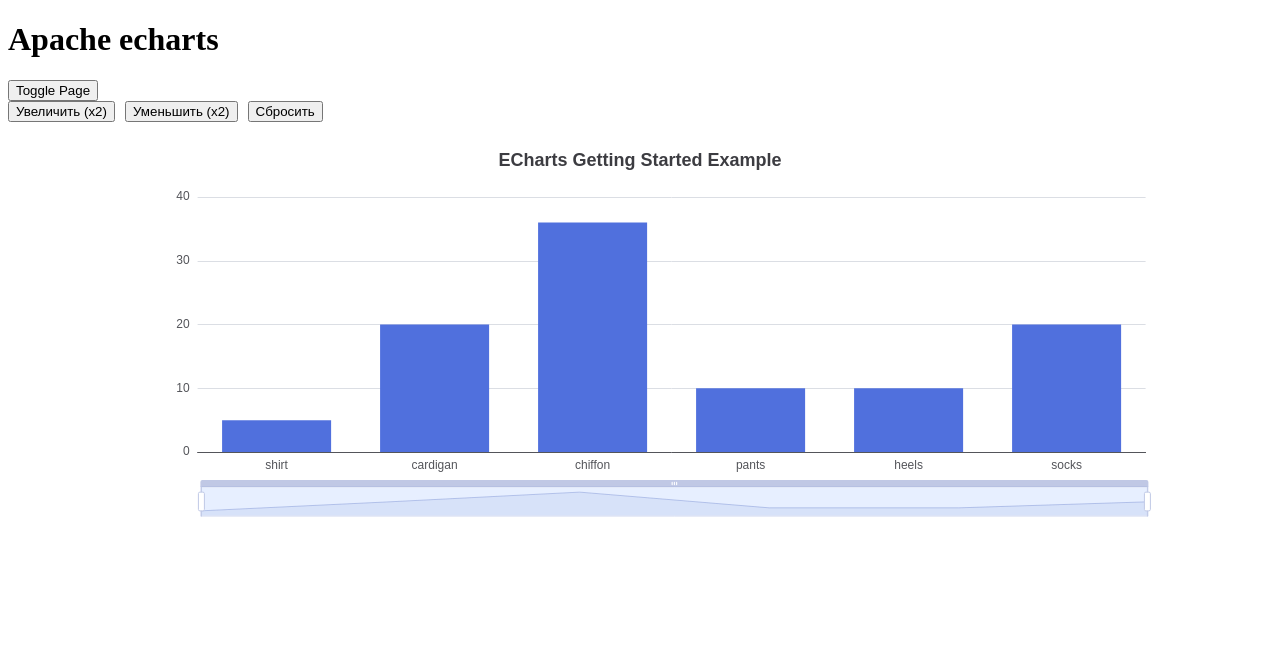
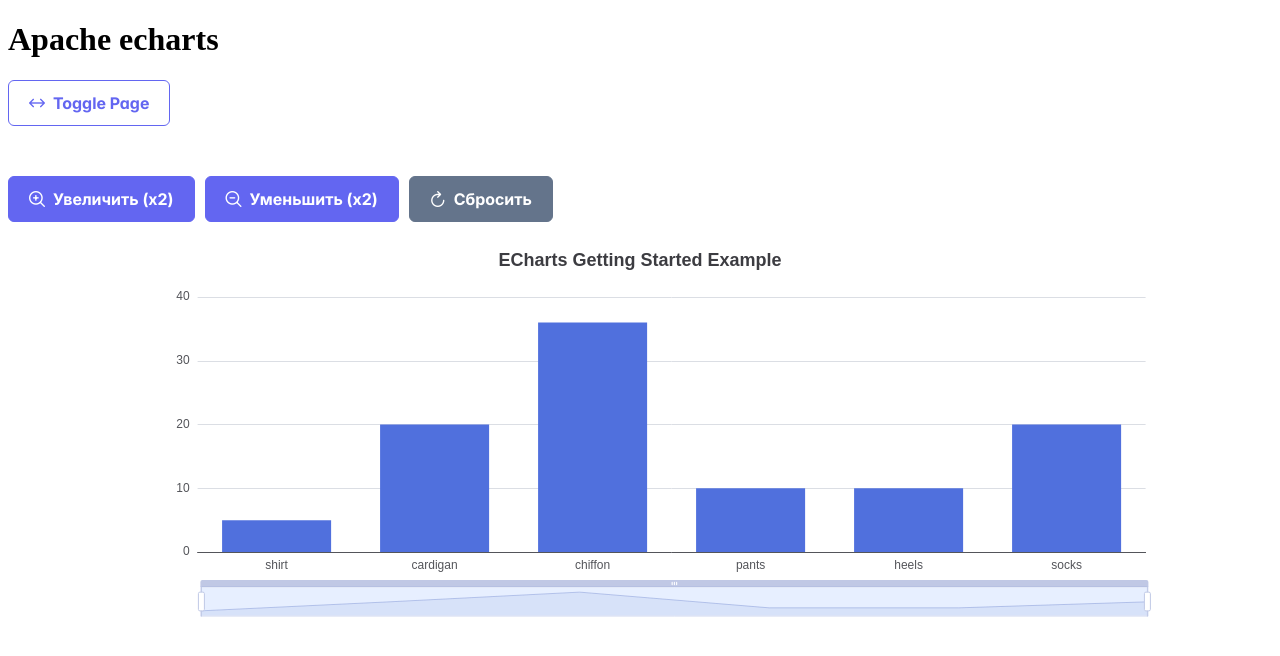
Before and after one commit to 8ladimirovi4/MT-tests, a React (Vite) app in the folder react-echarts-app/: page / in a window 1280 px wide. Shown: the top 656 px of the page. Built offline with nearby package versions, Linux system fonts and the light colour scheme.

Commit message:
style: buttons

```diff
--- a/react-echarts-app/src/App.tsx
+++ b/react-echarts-app/src/App.tsx
@@ -1,4 +1,5 @@
 import { useState } from 'react'
+import { Button } from 'primereact/button'
 import ChartComponent from './components/Chart'
 import DummiPage from './components/DummiPage'
 import './App.css'
@@ -12,7 +13,15 @@ function App() {
   return (
     <div className="app-container">
       <h1>Apache echarts</h1>
-      <button onClick={handleDummiPage}>Toggle Page</button>
+      <Button
+        label="Toggle Page"
+        icon="pi pi-arrows-h"
+        onClick={handleDummiPage}
+        outlined
+      />
+      <div style={{height: '50px'}}>
+
+      </div>
       {isDummiPage ? <DummiPage /> : <ChartComponent />}
     </div>
   )
--- a/react-echarts-app/src/components/Chart.tsx
+++ b/react-echarts-app/src/components/Chart.tsx
@@ -1,6 +1,7 @@
 import React, { useRef, useEffect } from 'react';
 import { useSelector } from 'react-redux';
 import * as echarts from 'echarts';
+import { Button } from 'primereact/button';
 import type { RootState } from '../store/store';
 import { useChartZoom } from '../features/zoom';
 
@@ -45,9 +46,9 @@ const EChartsChart: React.FC = () => {
   return (
     <div style={{ width: '100%' }}>
       <div style={{ marginBottom: '10px', display: 'flex', gap: '10px' }}>
-        <button onClick={zoomIn}>Увеличить (x2)</button>
-        <button onClick={zoomOut}>Уменьшить (x2)</button>
-        <button onClick={resetZoom}>Сбросить</button>
+        <Button label="Увеличить (x2)" icon="pi pi-search-plus" onClick={zoomIn} />
+        <Button label="Уменьшить (x2)" icon="pi pi-search-minus" onClick={zoomOut} />
+        <Button label="Сбросить" icon="pi pi-refresh" onClick={resetZoom} severity="secondary" />
       </div>
       <div ref={chartRef} style={{ width: '100%', height: '400px' }} />
     </div>
```
